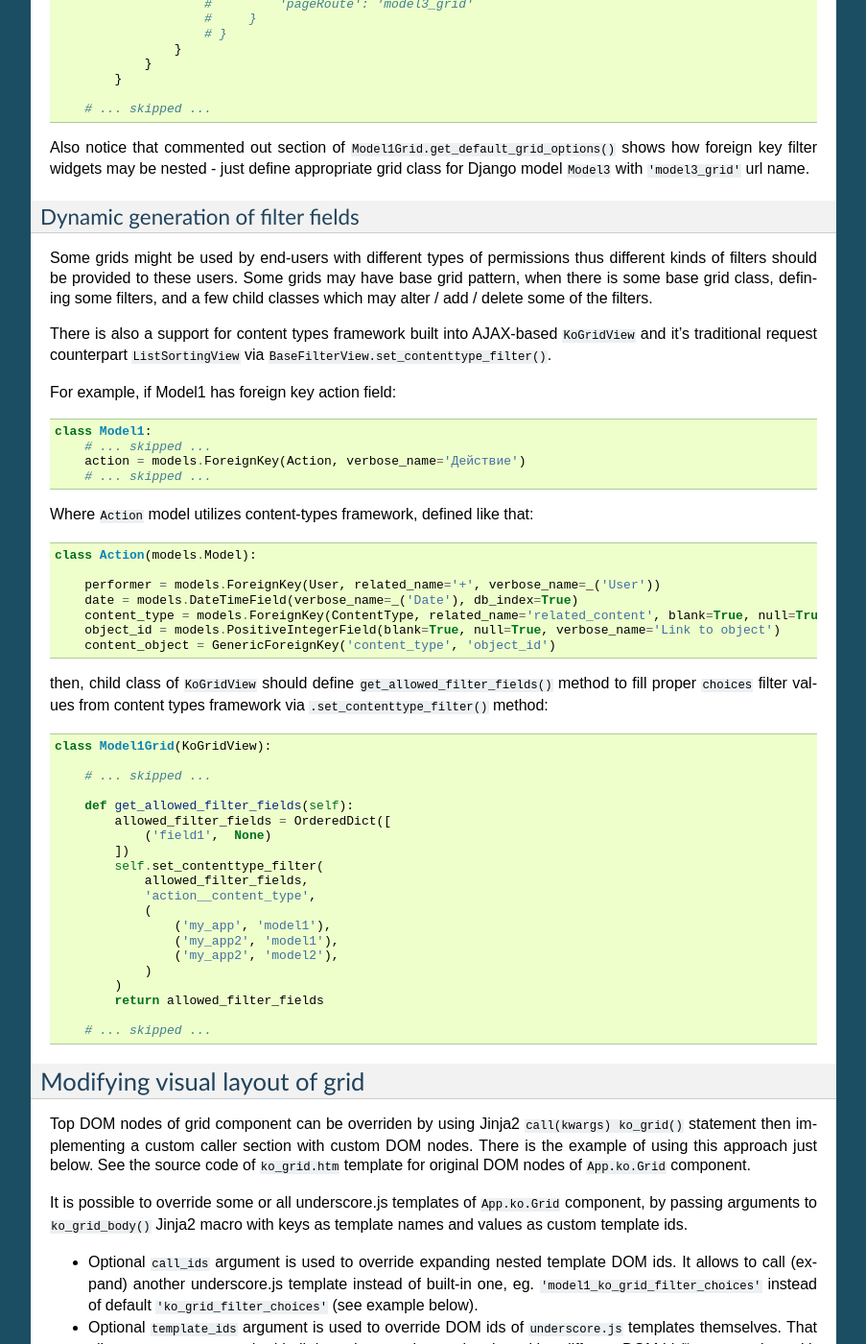
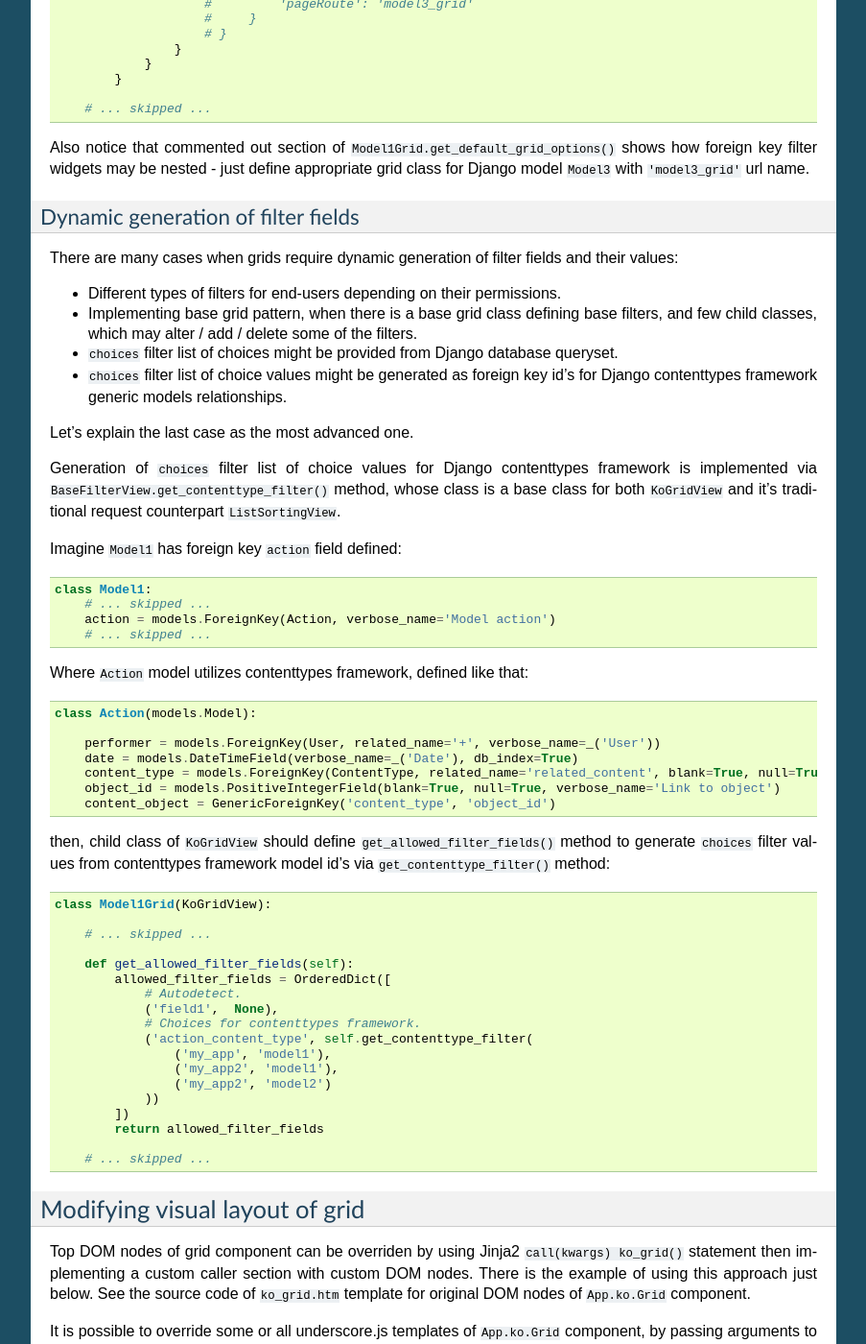
Before and after one commit to Dmitri-Sintsov/django-jinja-knockout, a Sphinx documentation site: the page built from docs/grids.rst, in a window 1280 px wide and 1400 px high, scrolled down 8902 px. Shown: the whole window at 96% size, without its empty margins (198-1101 px from the left). Built offline with Sphinx 7.4.7, drawn with Linux system fonts in a browser that asks for light colours; some of the changed text lies outside the part shown.

Commit message:
Refactored views.BaseFilterView.set_contenttype_filter() into .get_contenttype_filter(). Improved readability of 'Dynamic generation of filter fields' section in grids.rst.

```diff
--- a/docs/grids.rst
+++ b/docs/grids.rst
@@ -535,21 +535,29 @@ widgets may be nested - just define appropriate grid class for Django model ``Mo
 
 Dynamic generation of filter fields
 ~~~~~~~~~~~~~~~~~~~~~~~~~~~~~~~~~~~
-Some grids might be used by end-users with different types of permissions thus different kinds of filters should be
-provided to these users. Some grids may have base grid pattern, when there is some base grid class, defining some
-filters, and a few child classes which may alter / add / delete some of the filters.
+There are many cases when grids require dynamic generation of filter fields and their values:
 
-There is also a support for content types framework built into AJAX-based ``KoGridView`` and it's traditional request
-counterpart ``ListSortingView`` via ``BaseFilterView.set_contenttype_filter()``.
+* Different types of filters for end-users depending on their permissions.
+* Implementing base grid pattern, when there is a base grid class defining base filters, and few child classes, which
+  may alter / add / delete some of the filters.
+* ``choices`` filter list of choices might be provided from Django database queryset.
+* ``choices`` filter list of choice values might be generated as foreign key id's for Django contenttypes framework
+  generic models relationships.
 
-For example, if Model1 has foreign key action field::
+Let's explain the last case as the most advanced one.
+
+Generation of ``choices`` filter list of choice values for Django contenttypes framework is implemented via
+``BaseFilterView.get_contenttype_filter()`` method, whose class is a base class for both ``KoGridView`` and it's
+traditional request counterpart ``ListSortingView``.
+
+Imagine ``Model1`` has foreign key ``action`` field defined::
 
     class Model1:
         # ... skipped ...
-        action = models.ForeignKey(Action, verbose_name='Действие')
+        action = models.ForeignKey(Action, verbose_name='Model action')
         # ... skipped ...
 
-Where ``Action`` model utilizes content-types framework, defined like that::
+Where ``Action`` model utilizes contenttypes framework, defined like that::
 
     class Action(models.Model):
 
@@ -559,8 +567,8 @@ Where ``Action`` model utilizes content-types framework, defined like that::
         object_id = models.PositiveIntegerField(blank=True, null=True, verbose_name='Link to object')
         content_object = GenericForeignKey('content_type', 'object_id')
 
-then, child class of ``KoGridView`` should define ``get_allowed_filter_fields()`` method to fill proper ``choices`` filter
-values from content types framework via ``.set_contenttype_filter()`` method::
+then, child class of ``KoGridView`` should define ``get_allowed_filter_fields()`` method to generate ``choices`` filter
+values from contenttypes framework model id's via ``get_contenttype_filter()`` method::
 
     class Model1Grid(KoGridView):
 
@@ -568,17 +576,15 @@ values from content types framework via ``.set_contenttype_filter()`` method::
 
         def get_allowed_filter_fields(self):
             allowed_filter_fields = OrderedDict([
-                ('field1',  None)
-            ])
-            self.set_contenttype_filter(
-                allowed_filter_fields,
-                'action__content_type',
-                (
+                # Autodetect.
+                ('field1',  None),
+                # Choices for contenttypes framework.
+                ('action_content_type', self.get_contenttype_filter(
                     ('my_app', 'model1'),
                     ('my_app2', 'model1'),
-                    ('my_app2', 'model2'),
-                )
-            )
+                    ('my_app2', 'model2')
+                ))
+            ])
             return allowed_filter_fields
 
         # ... skipped ...
@@ -674,7 +680,6 @@ template with button inserted that has knockout.js ``click: myCustomAction`` bin
 ====
 Todo
 ====
-self.set_contenttype_filter
 options.separateMeta = true;
 options.pageRouteKwargs
 'pageRouteKwargs': {'model1_id': model1_id},
```
Also changed, not shown: 1 other file.
